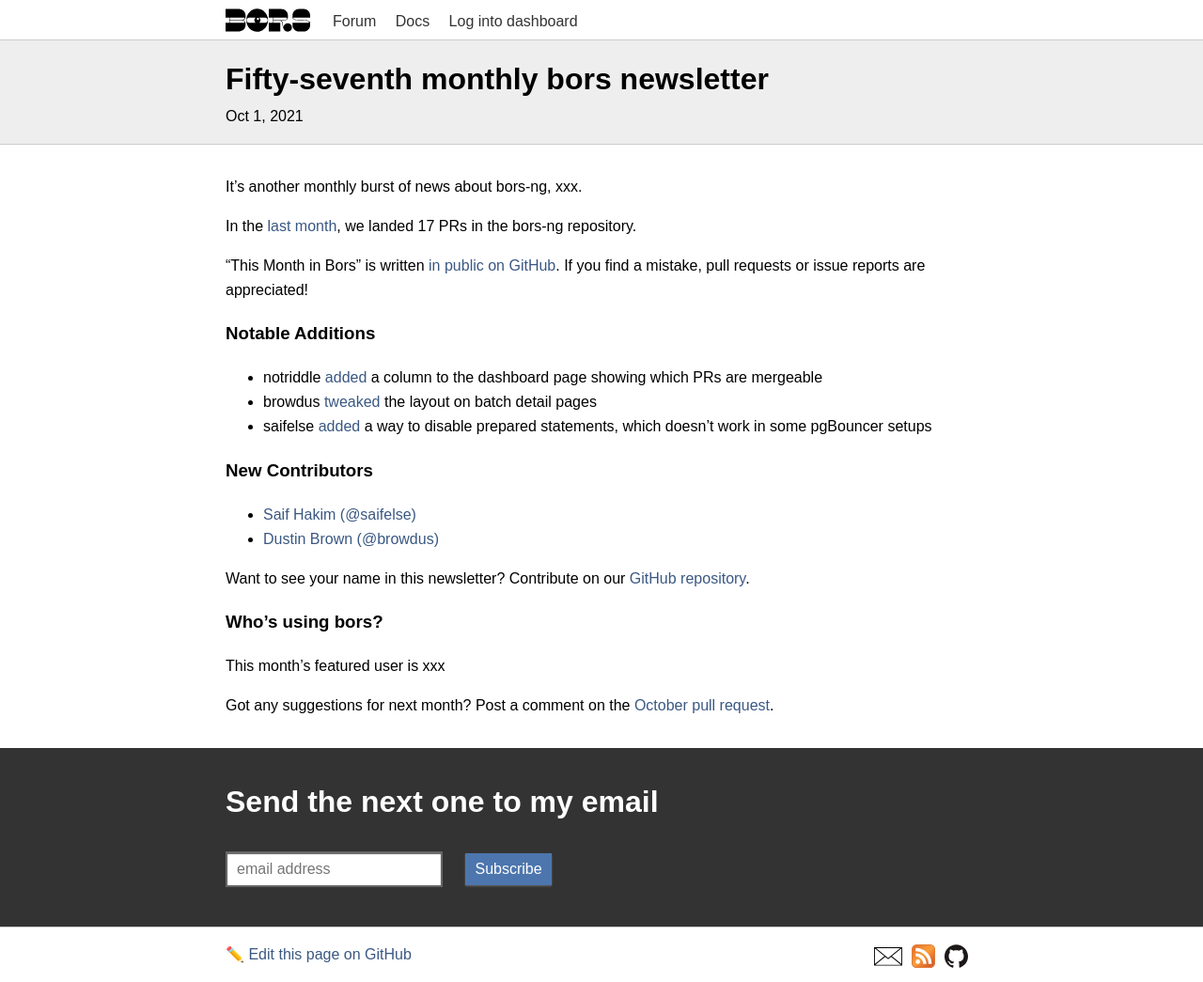
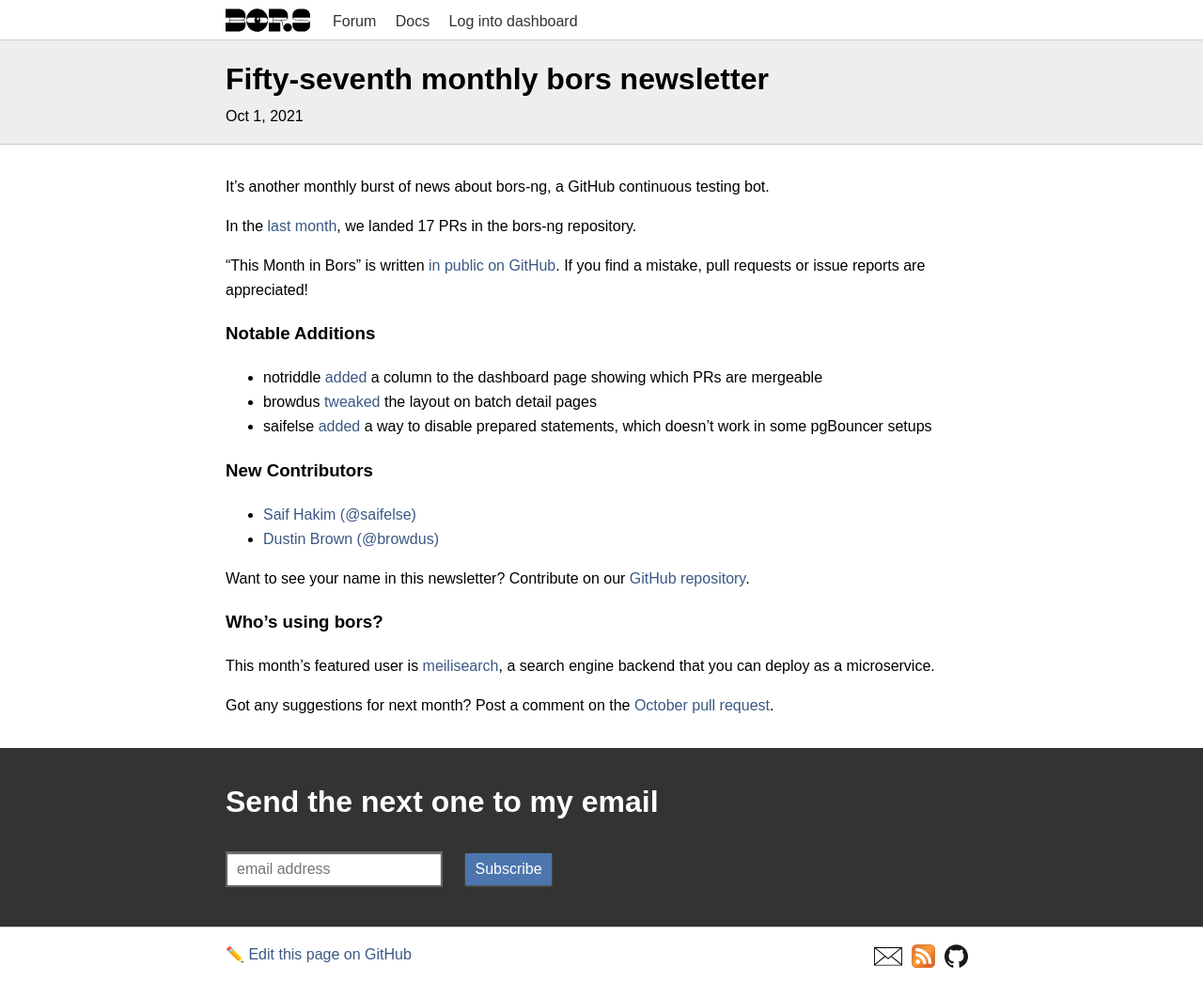
Before and after one commit to bors-ng/bors-ng.github.io, a Jekyll site: the page built from _posts/2021-10-01-tmib-57.md, in a window 1280 px wide. Shown: the whole page at 94% size. Built offline with Jekyll 4.4.1, drawn with Linux system fonts in a browser that asks for light colours.

Commit message:
Add summary and featured user

```diff
--- a/_posts/2021-10-01-tmib-57.md
+++ b/_posts/2021-10-01-tmib-57.md
@@ -2,11 +2,11 @@
 layout:     post
 title:      Fifty-seventh monthly bors newsletter
 date:       2021-10-01 00:00:00
-summary:    This September, xxx
+summary:    This September, we added the Mergeable column to the dashboard
 categories: newsletter
 ---
 
-It's another monthly burst of news about bors-ng, xxx.
+It's another monthly burst of news about bors-ng, a GitHub continuous testing bot.
 
 In the [last month](https://github.com/bors-ng/bors-ng/pulls?q=is%3Apr+is%3Amerged+closed%3A2021-09-01..2021-09-30),
 we landed 17 PRs in the bors-ng repository.
@@ -34,7 +34,7 @@
 
 ### Who's using bors?
 
-This month's featured user is xxx
+This month's featured user is [meilisearch](https://github.com/meilisearch/meilisearch), a search engine backend that you can deploy as a microservice.
 
 Got any suggestions for next month?
 Post a comment on the [October pull request](https://github.com/bors-ng/bors-ng.github.io/pull/154).
```
